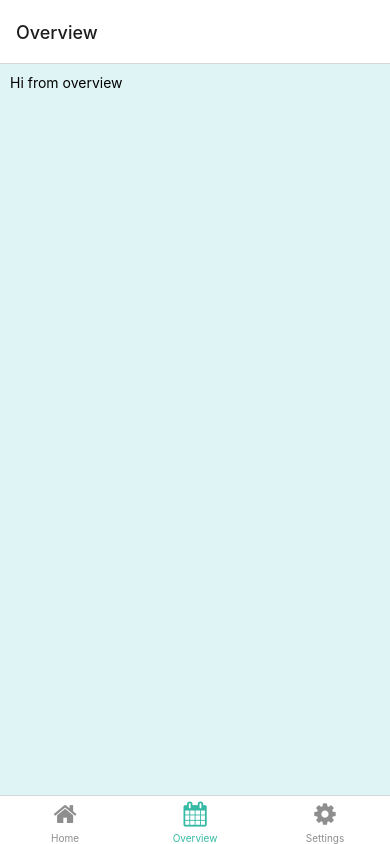
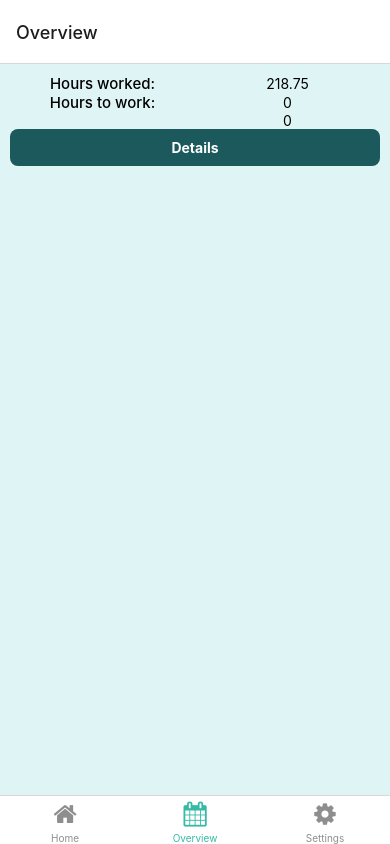
Before and after one commit to BRickN/WorkTracker, a React Native app: screen /Overview in a window 390 px wide. Built offline with nearby package versions, Linux system fonts and the light colour scheme.

Commit message:
beginning overview screen

```diff
--- /dev/null
+++ b/src/screens/overviewDetailsScreen.tsx
@@ -0,0 +1,3 @@
+function OverviewDetailsScreen() {}
+
+export default OverviewDetailsScreen;
--- a/src/screens/overviewScreen.tsx
+++ b/src/screens/overviewScreen.tsx
@@ -1,16 +1,111 @@
-import {Text, View} from 'react-native';
+import {StyleSheet, Text, View} from 'react-native';
 import SafeContainer from '../components/safeContainer';
+import {useContext, useEffect, useState} from 'react';
+import {WeeksContext, WeeksContextType} from '../services/context/weekscontext';
+import {getSettings} from '../services/storage/settings';
+import {CalcHourDifference} from '../services/functions/timeFunctions';
+import SubmitButton from '../components/submitButton';
 
 function OverviewScreen() {
+  const {weeks, isLoadingWeeks, update} = useContext(
+    WeeksContext,
+  ) as WeeksContextType;
+
+  const [hoursWorked, setHoursWorked] = useState(0);
+  const [hoursToWork, setHoursToWork] = useState(0);
+  const [hoursResult, setHoursResult] = useState(0);
+
+  useEffect(() => {
+    const setData = async () => {
+      setHoursWorked(await calcHoursWorked());
+      setHoursToWork(await calcHoursToWork());
+      setHoursResult(await calcHoursResult());
+    };
+
+    setData().catch(e => {
+      console.log(e);
+    });
+  }, []);
+
+  const calcHoursWorked = async (): Promise<number> => {
+    let result = 0;
+    weeks.forEach(week =>
+      week.days.forEach(day => {
+        let hoursDifference = CalcHourDifference(day.startTime, day.endTime);
+        if (hoursDifference) {
+          result += hoursDifference;
+        }
+      }),
+    );
+    return result;
+  };
+
+  const calcHoursToWork = async (): Promise<number> => {
+    const settings = await getSettings();
+    return parseFloat(settings.yearlyHours);
+  };
+
+  const calcHoursResult = async (): Promise<number> => {
+    return hoursWorked - hoursToWork;
+  };
+
+  const handleDetailsPress = () => {};
+
   return (
     <>
       <SafeContainer>
-        <View>
-          <Text>Hi from overview</Text>
+        <View style={styles.formRow}>
+          <View style={styles.columnContainer}>
+            <Text style={styles.formLabel}>Hours worked:</Text>
+          </View>
+          <View style={styles.columnContainer}>
+            <Text>{hoursWorked}</Text>
+          </View>
         </View>
+        <View style={styles.formRow}>
+          <View style={styles.columnContainer}>
+            <Text style={styles.formLabel}>Hours to work:</Text>
+          </View>
+          <View style={styles.columnContainer}>
+            <Text>{hoursToWork}</Text>
+          </View>
+        </View>
+        <View style={styles.formRow}>
+          <View style={styles.columnContainer} />
+          <View style={styles.columnContainer}>
+            <Text>{hoursResult}</Text>
+          </View>
+        </View>
+        <SubmitButton text={'Details'} onPress={handleDetailsPress} />
       </SafeContainer>
     </>
   );
 }
 
 export default OverviewScreen;
+
+const styles = StyleSheet.create({
+  input: {
+    height: 40,
+    borderWidth: 1,
+    padding: 10,
+    borderRadius: 8,
+    borderColor: 'gray',
+    width: 110,
+    backgroundColor: '#fff',
+  },
+  formRow: {
+    flexDirection: 'row',
+    alignItems: 'center',
+    justifyContent: 'space-evenly',
+  },
+  formLabel: {
+    fontSize: 15,
+    fontWeight: '500',
+  },
+  columnContainer: {
+    width: '50%',
+    justifyContent: 'center',
+    alignItems: 'center',
+  },
+});
```
